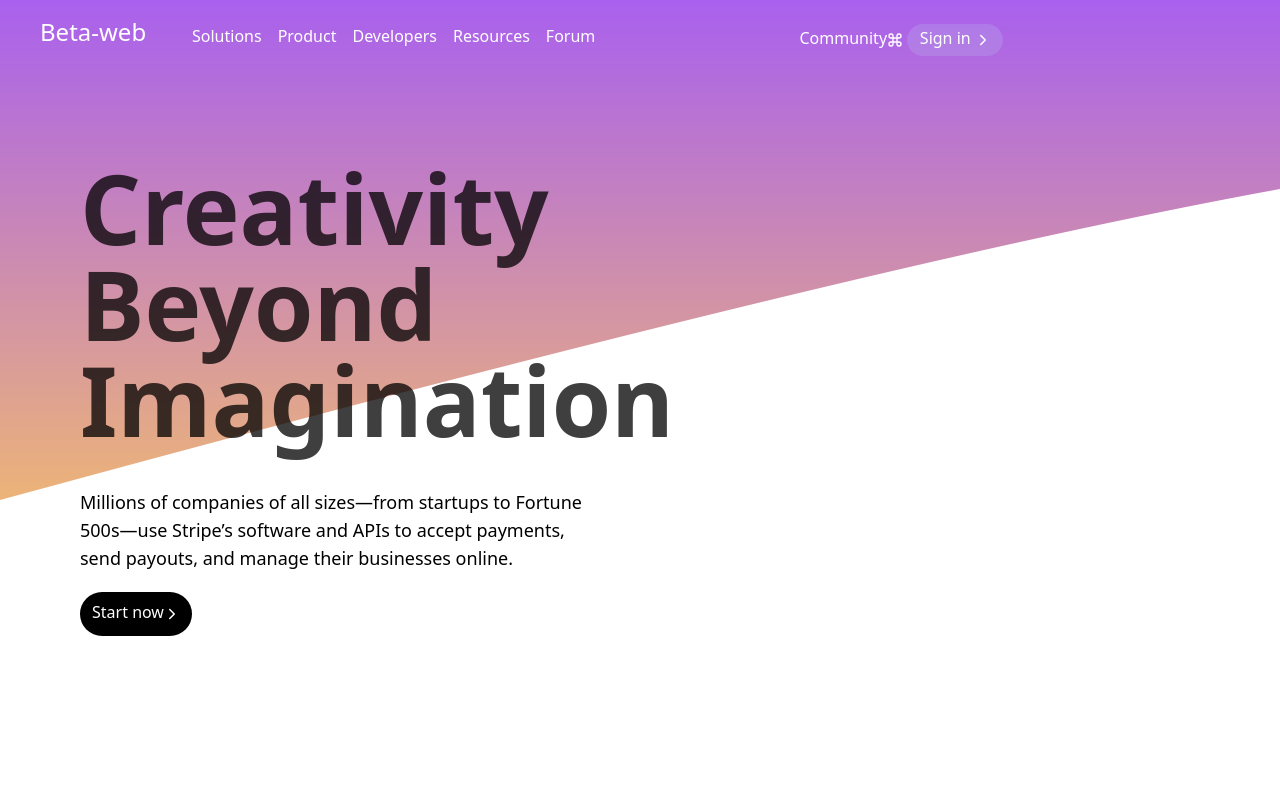
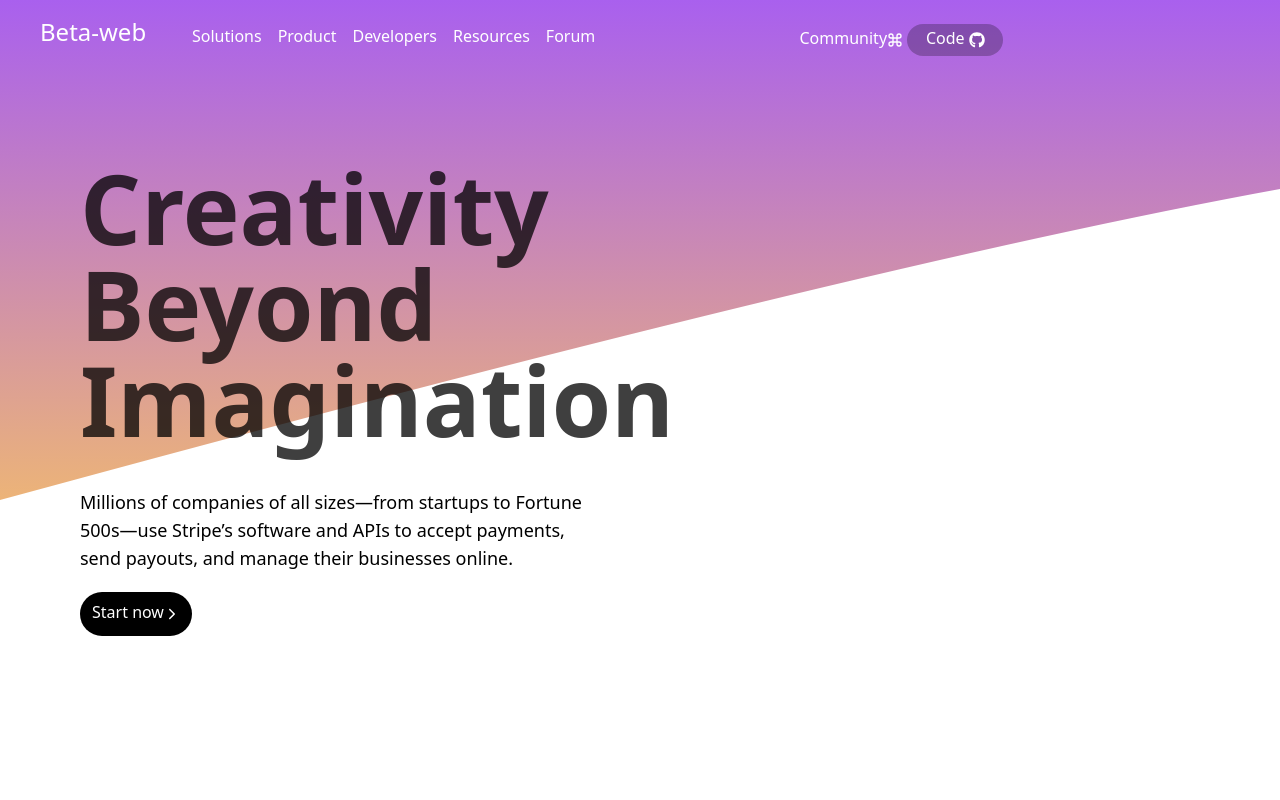
Before and after one commit to cs60apa/Beta-Web, a React (Vite) app: page /navbar in a window 1280 px wide. Shown: the top 800 px of the page. Built offline with nearby package versions, Linux system fonts and the light colour scheme.

Commit message:
changed the icon

```diff
--- a/src/components/Navbar.jsx
+++ b/src/components/Navbar.jsx
@@ -4,6 +4,7 @@ import { IoIosArrowForward } from "react-icons/io";
 import { AiOutlineMenu } from "react-icons/ai";
 import { MdOutlineCancel } from "react-icons/md";
 import { FiCommand } from "react-icons/fi";
+import { FaGithub } from "react-icons/fa";
 
 function Navbar() {
   const [isMenuOpen, setIsMenuOpen] = useState(false);
@@ -35,11 +36,11 @@ function Navbar() {
           </a>
           <a
             href="#"
-            className="flex text-center justify-center border-none mt-2 bg-[#B8BAE5] hover:bg-opacity-75 transition duration-300 bg-opacity-25 rounded-full h-8 lg:w-24 w-24 cursor-pointer focus:outline-none"
+            className="flex text-center justify-center border-none mt-2 bg-[#030303] hover:bg-opacity-75 transition duration-300 bg-opacity-25 rounded-full h-8 lg:w-24 w-24 cursor-pointer focus:outline-none"
           >
             <p className="flex m-0.5">
-              Sign in
-              <IoIosArrowForward className="mt-1.5 ml-1" />
+              Code
+              <FaGithub className="mt-1.5 ml-1" />
             </p>
           </a>
         </div>
```
